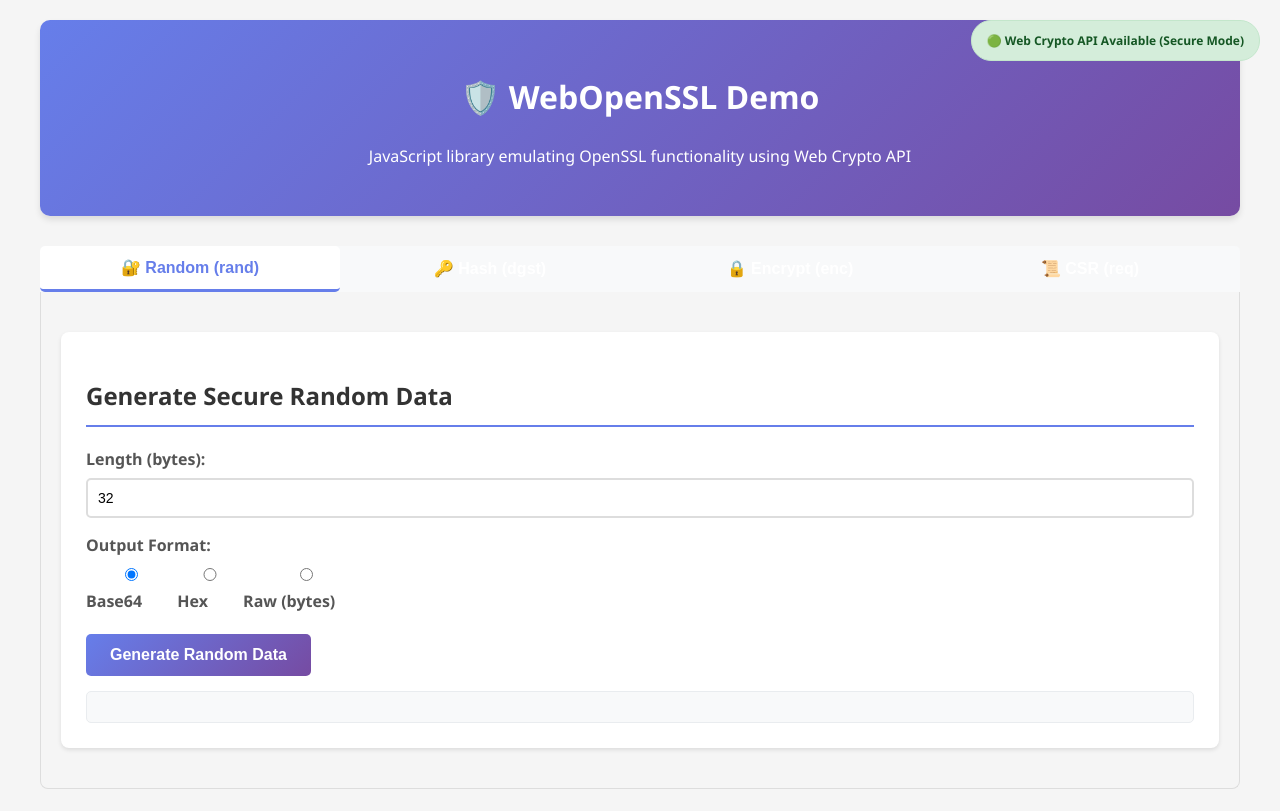
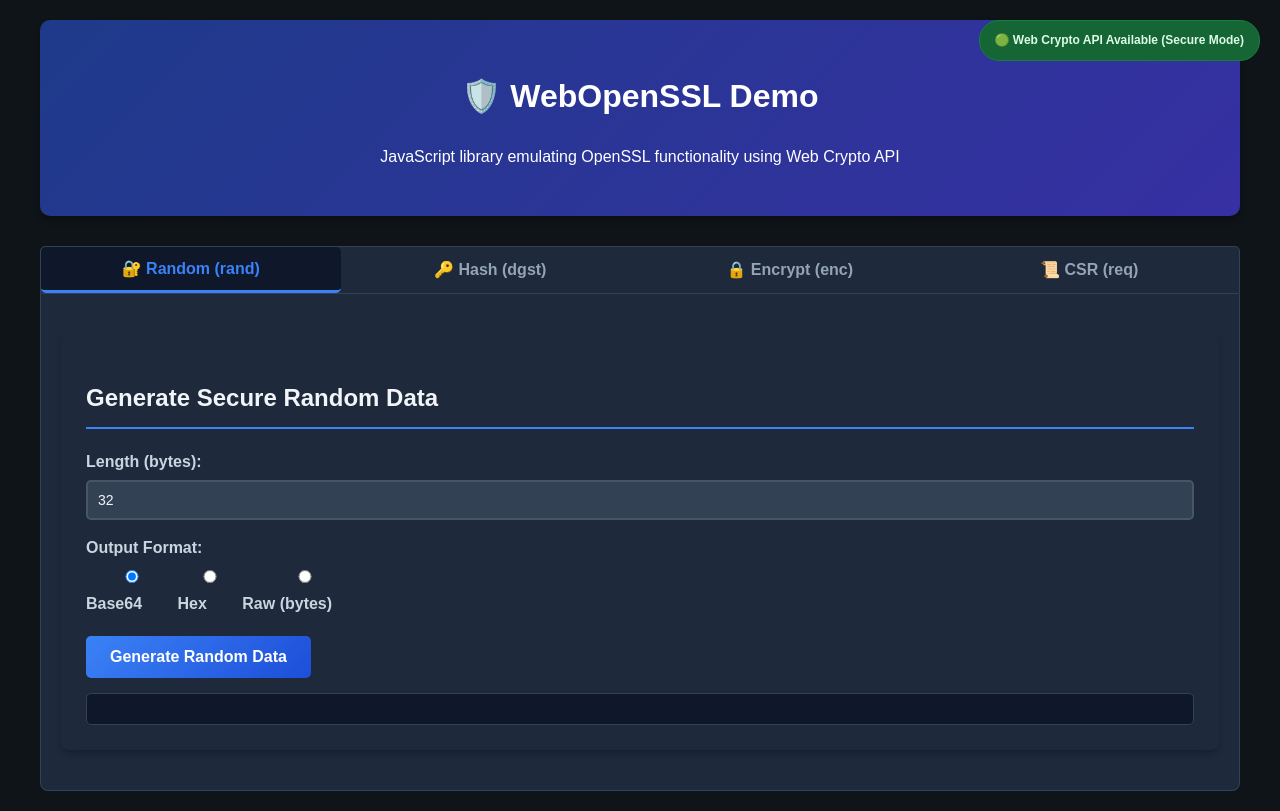
Before and after one commit to unityaisolutions/openssl-web, a website with bundled scripts: page demo/index.html in a window 1280 px wide. Built offline with nearby package versions, Linux system fonts and the light colour scheme.

Commit message:
Make frontend more professional.

```diff
--- a/demo/index.html
+++ b/demo/index.html
@@ -3,36 +3,39 @@
 <head>
     <meta charset="UTF-8">
     <meta name="viewport" content="width=device-width, initial-scale=1.0">
-    <meta http-equiv="Content-Security-Policy" content="default-src 'self' 'unsafe-inline'; script-src 'self' 'unsafe-inline' 'unsafe-eval'; connect-src 'self';">
+    <meta http-equiv="Content-Security-Policy" content="default-src 'self' 'unsafe-inline'; script-src 'self' 'unsafe-inline' 'unsafe-eval' https://fonts.googleapis.com https://fonts.gstatic.com; connect-src 'self'; style-src 'self' 'unsafe-inline' https://fonts.googleapis.com;">
     <title>WebOpenSSL Demo</title>
+    <link href="https://fonts.googleapis.com/css2?family=Poppins:wght@400;600;700&display=swap" rel="stylesheet">
     <style>
         body {
-            font-family: 'Segoe UI', Tahoma, Geneva, Verdana, sans-serif;
+            font-family: 'Poppins', sans-serif;
             max-width: 1200px;
             margin: 0 auto;
             padding: 20px;
-            background-color: #f5f5f5;
+            background-color: #0f1419;
+            color: #e2e8f0;
             line-height: 1.6;
         }
         .header {
             text-align: center;
-            background: linear-gradient(135deg, #667eea 0%, #764ba2 100%);
-            color: white;
+            background: linear-gradient(135deg, #1e3a8a 0%, #3730a3 100%);
+            color: #ffffff;
             padding: 30px;
             border-radius: 10px;
             margin-bottom: 30px;
-            box-shadow: 0 4px 6px rgba(0, 0, 0, 0.1);
+            box-shadow: 0 4px 6px rgba(0, 0, 0, 0.3);
         }
         .section {
-            background: white;
+            background: #1e293b;
             margin: 20px 0;
             padding: 25px;
             border-radius: 8px;
-            box-shadow: 0 2px 4px rgba(0, 0, 0, 0.1);
+            box-shadow: 0 4px 6px rgba(0, 0, 0, 0.2);
         }
         .section h2 {
-            color: #333;
-            border-bottom: 2px solid #667eea;
+            color: #f1f5f9;
+            font-weight: 700;
+            border-bottom: 2px solid #3b82f6;
             padding-bottom: 10px;
             margin-bottom: 20px;
         }
@@ -43,23 +46,26 @@
             display: block;
             margin-bottom: 5px;
             font-weight: 600;
-            color: #555;
+            color: #cbd5e1;
         }
         input, textarea, select {
             width: 100%;
             padding: 10px;
-            border: 2px solid #ddd;
+            border: 2px solid #475569;
             border-radius: 5px;
             font-size: 14px;
             box-sizing: border-box;
-            transition: border-color 0.3s;
+            background-color: #334155;
+            color: #f1f5f9;
+            transition: border-color 0.3s, box-shadow 0.3s;
         }
         input:focus, textarea:focus, select:focus {
             outline: none;
-            border-color: #667eea;
+            border-color: #3b82f6;
+            box-shadow: 0 0 0 3px rgba(59, 130, 246, 0.1);
         }
         button {
-            background: linear-gradient(135deg, #667eea 0%, #764ba2 100%);
+            background: linear-gradient(135deg, #3b82f6 0%, #1d4ed8 100%);
             color: white;
             padding: 12px 24px;
             border: none;
@@ -81,34 +87,36 @@
         .output {
             margin-top: 15px;
             padding: 15px;
-            background-color: #f8f9fa;
-            border: 1px solid #e9ecef;
+            background-color: #0f172a;
+            border: 1px solid #334155;
             border-radius: 5px;
             white-space: pre-wrap;
             font-family: 'Courier New', monospace;
             font-size: 12px;
             max-height: 200px;
             overflow-y: auto;
+            color: #e2e8f0;
         }
         .error {
-            background-color: #f8d7da;
-            border-color: #f5c6cb;
-            color: #721c24;
+            background-color: #7f1d1d;
+            border-color: #991b1b;
+            color: #fee2e2;
         }
         .success {
-            background-color: #d4edda;
-            border-color: #c3e6cb;
-            color: #155724;
+            background-color: #166534;
+            border-color: #15803d;
+            color: #dcfce7;
         }
         .loading {
-            color: #667eea;
+            color: #3b82f6;
             font-style: italic;
         }
         .command-tabs {
             display: flex;
-            background: #f8f9fa;
+            background: #1e293b;
             border-radius: 5px 5px 0 0;
             overflow: hidden;
+            border: 1px solid #334155;
         }
         .tab-button {
             flex: 1;
@@ -117,22 +125,25 @@
             border: none;
             cursor: pointer;
             font-weight: 600;
-            transition: background-color 0.3s;
+            color: #94a3b8;
+            transition: background-color 0.3s, color 0.3s;
         }
         .tab-button.active {
-            background: white;
-            color: #667eea;
-            border-bottom: 3px solid #667eea;
+            background: #0f172a;
+            color: #3b82f6;
+            border-bottom: 3px solid #3b82f6;
         }
         .tab-button:hover {
-            background: #e9ecef;
+            background: #334155;
+            color: #e2e8f0;
         }
         .tab-content {
             display: none;
             padding: 20px;
-            border: 1px solid #ddd;
+            border: 1px solid #334155;
             border-top: none;
             border-radius: 0 0 8px 8px;
+            background-color: #1e293b;
         }
         .tab-content.active {
             display: block;
@@ -147,14 +158,14 @@
             font-weight: 600;
         }
         .crypto-available {
-            background: #d4edda;
-            color: #155724;
-            border: 1px solid #c3e6cb;
+            background: #166534;
+            color: #dcfce7;
+            border: 1px solid #15803d;
         }
         .crypto-unavailable {
-            background: #f8d7da;
-            color: #721c24;
-            border: 1px solid #f5c6cb;
+            background: #7f1d1d;
+            color: #fee2e2;
+            border: 1px solid #991b1b;
         }
         @media (max-width: 768px) {
             .command-tabs {
```
